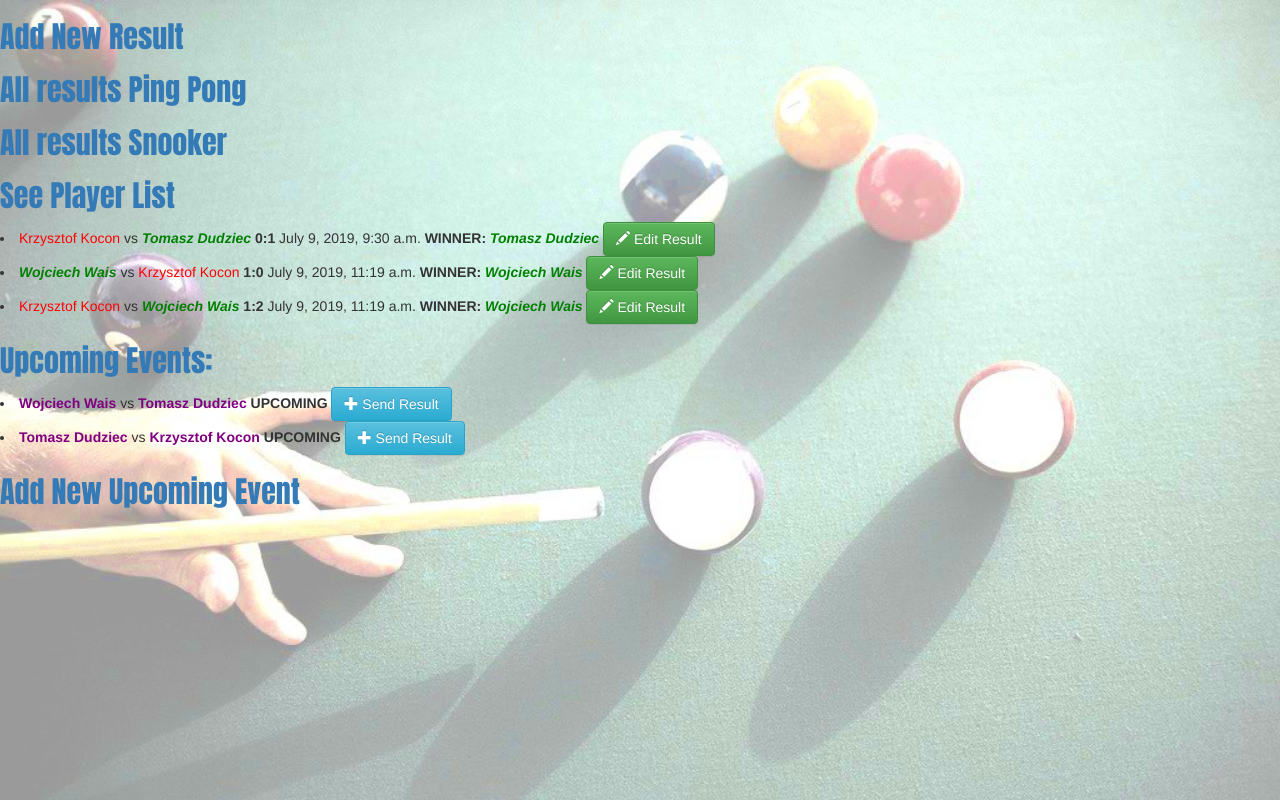
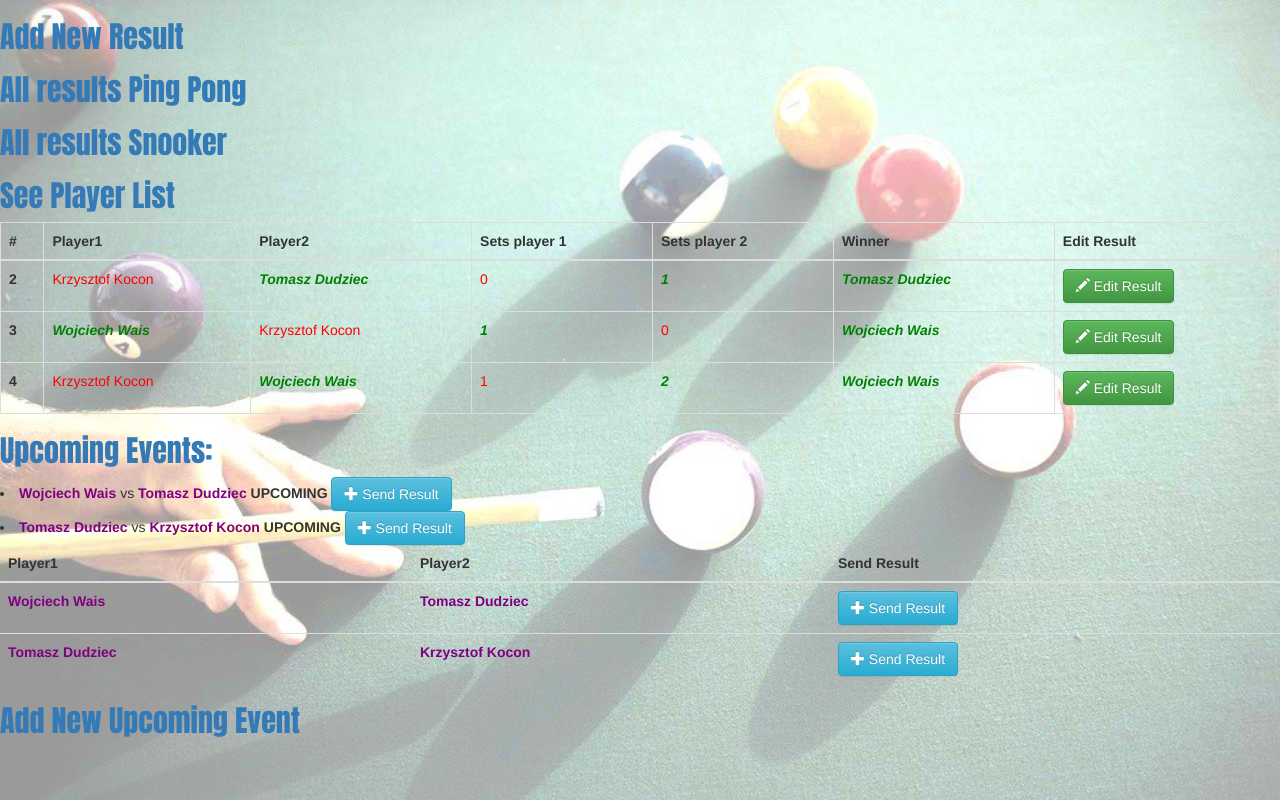
Before and after one commit to tomaszd/ebdjango, a Django app: page /snooker/results/ in a window 1280 px wide. Run offline with Django 3.2, Linux system fonts and the light colour scheme; data comes from the database, SQL or seed files in the repository; both versions use the stored data as it was after the commit; some libraries are stand-ins or nearby versions.

Commit message:
corrected links

```diff
--- a/templates/ebdjango/snooker_results.html
+++ b/templates/ebdjango/snooker_results.html
@@ -20,31 +20,83 @@
 <h2><a href="{% url 'snooker_results'%}">All results Snooker</a></h2>
 <h2><a href="{% url 'players'%}">See Player List</a></h2>
 
+<table class="table table-bordered">
+    <thead class="thead-dark">
+    <tr>
+        <th scope="col">#</th>
+        <th scope="col">Player1</th>
+        <th scope="col">Player2</th>
+        <th scope="col">Sets player 1</th>
+        <th scope="col">Sets player 2</th>
+        <th scope="col">Winner</th>
+        <th scope="col">Edit Result</th>
+    </tr>
+    </thead>
+    <tbody>
     {% for single_result in match_results %}
     {% if single_result.finished %}
-<li>
+    <tr>
+
         {% if single_result.get_winner == single_result.player1%}
+        <th scope="row">{{ forloop.counter }}</th>
+        <td>
             <cos class="winner">{{single_result.player1}}</cos>
-    <cos> vs</cos>
+        </td>
+        <td>
             <cos class="loser">{{single_result.player2}}</cos>
-    {%else%}
-    <cos class="loser">{{single_result.player1}}</cos>
-    <cos> vs</cos>
-    <cos class="winner">{{single_result.player2}}</cos>
-    {%endif%}
-    <cos class="result">{{single_result.setWonPlayer1}}:{{single_result.setWonPlayer2}}</cos>
-    {{single_result.pub_date}}
-    <b>WINNER:</b>
+        </td>
+        <td>
+            <cos class="winner">{{single_result.setWonPlayer1}}</cos>
+        </td>
+        <td>
+            <cos class="loser">{{single_result.setWonPlayer2}}</cos>
+        </td>
+        <td>
             <cos class="winner">{{single_result.get_winner}}</cos>
+        </td>
+        <td>
             <button type="button" class="btn btn-success"
                     onclick="window.location.href = '{% url 'result_detail' pk=single_result.pk %}'">
                 <span class="glyphicon glyphicon-pencil"></span>
                 Edit Result
             </button>
+        </td>
 
-</li>
-{%endif%}
+    </tr>
+    {% endif%}
+    {% if single_result.get_winner == single_result.player2%}
+    <th scope="row">{{ forloop.counter }}</th>
+    <td>
+        <cos class="loser">{{single_result.player1}}</cos>
+    </td>
+    <td>
+        <cos class="winner">{{single_result.player2}}</cos>
+    </td>
+    <td>
+        <cos class="loser">{{single_result.setWonPlayer1}}</cos>
+    </td>
+    <td>
+        <cos class="winner">{{single_result.setWonPlayer2}}</cos>
+    </td>
+    <td>
+        <cos class="winner">{{single_result.get_winner}}</cos>
+    </td>
+    <td>
+        <button type="button" class="btn btn-success"
+                onclick="window.location.href = '{% url 'result_detail' pk=single_result.pk %}'">
+            <span class="glyphicon glyphicon-pencil"></span>
+            Edit Result
+        </button>
+    </td>
+
+    </tr>
+    {% endif%}
+    {% endif%}
     {% endfor %}
+    </tbody>
+</table>
+
+
 <h2><a href="{% url 'snooker_results'%}">Upcoming Events:</a></h2>
 {% for single_result in match_results %}
 {% if not single_result.finished %}
@@ -62,6 +114,42 @@
 </li>
 {%endif%}
 {% endfor %}
+
+<table class="table table-sm">
+    <thead>
+    <tr>
+        <th scope="col">Player1</th>
+        <th scope="col">Player2</th>
+        <th scope="col">Send Result</th>
+    </tr>
+    </thead>
+    <tbody>
+    {% for single_result in match_results %}
+    {% if not single_result.finished %}
+ <tr>
+    <td>
+        <cos class="draw">{{single_result.player1}}</cos>
+    </td>
+    <td>
+        <cos class="draw">{{single_result.player2}}</cos>
+    </td>
+    <td>
+        <button type="button" class="btn btn-info"
+                onclick="window.location.href = '{% url 'result_detail' pk=single_result.pk %}'">
+            <span class="glyphicon glyphicon-plus"></span>
+            Send Result
+        </button>
+    </td>
+
+ </tr>
+    {%endif%}
+    {% endfor %}
+
+
+    </tbody>
+</table>
+
+
 <h2><a href="{% url 'result_new'%}?game_type=Snooker">Add New Upcoming Event</a></h2>
 
 
```
Also changed, not shown: templates/ebdjango/all_results.html (+86 -17 lines), db.sqlite3. Lines whose indentation alone changed are shown as unchanged.
